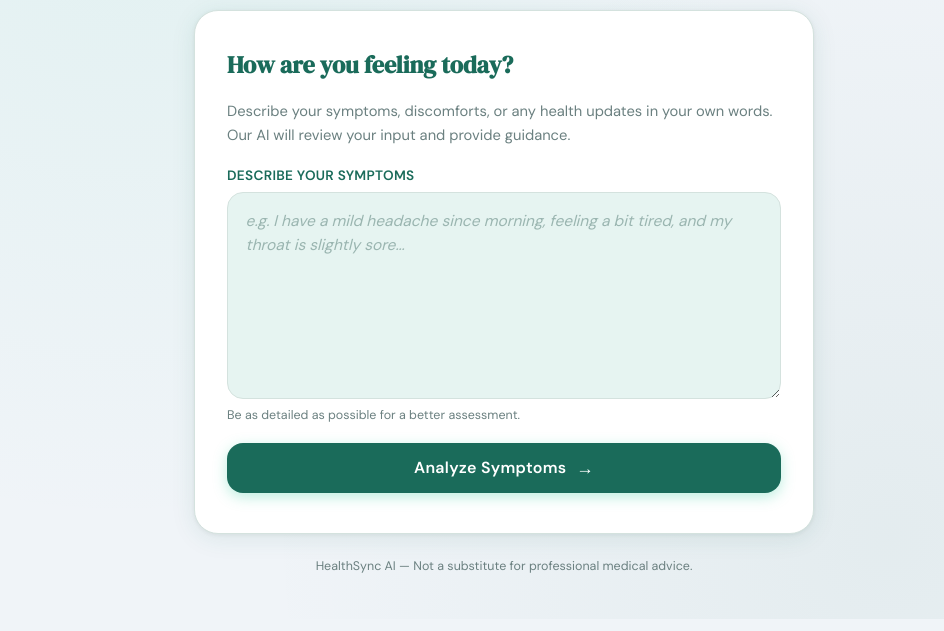
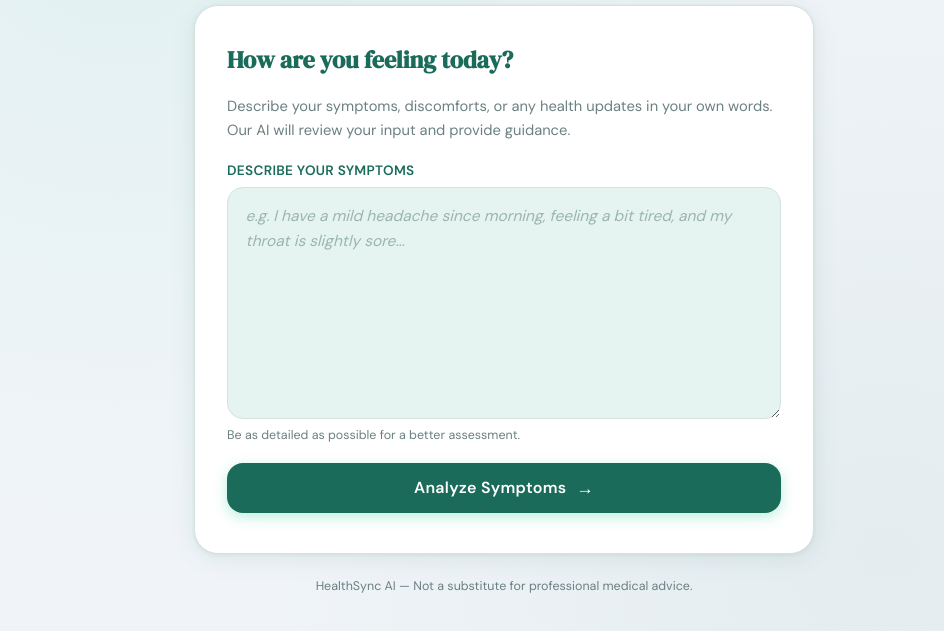
Before and after one commit to Bishesh-Bhandari/CareSync-AI, a plain HTML site: page frontend/index.html in a window 1280 px wide. Shown: the part 181-812 px from the top of the page, without its empty margins (136-1080 px from the left). Drawn offline with Linux system fonts and the light colour scheme.

Commit message:
lets get back

```diff
--- a/frontend/index.html
+++ b/frontend/index.html
@@ -44,7 +44,7 @@
             id="symptom-input"
             class="symptom-textarea"
             placeholder="e.g. I have a mild headache since morning, feeling a bit tired, and my throat is slightly sore..."
-            rows="7"
+            rows="8"
             aria-label="Describe your symptoms"
           ></textarea>
 
--- a/frontend/script.js
+++ b/frontend/script.js
@@ -2,7 +2,6 @@
 //  HealthSync AI — script.js
 //  Handles form interaction and prepares for FastAPI backend
 // =========================================================
-
 
 // ===== Step 1: Wait for the DOM to fully load =====
 document.addEventListener("DOMContentLoaded", function () {
--- a/frontend/style.css
+++ b/frontend/style.css
@@ -12,7 +12,7 @@
   --clr-surface:     #ffffff;
   --clr-primary:     #1a6b5a;
   --clr-primary-lt:  #e6f4f1;
-  --clr-accent:      #3ecfa3;
+  --clr-accent:      #0ed398;
   --clr-text:        #1c2b2a;
   --clr-muted:       #6b8080;
   --clr-border:      #d4e2de;
```
